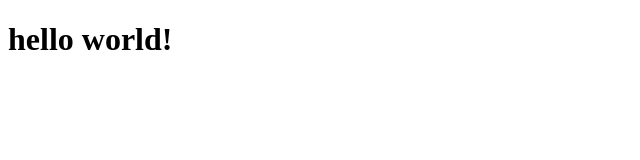
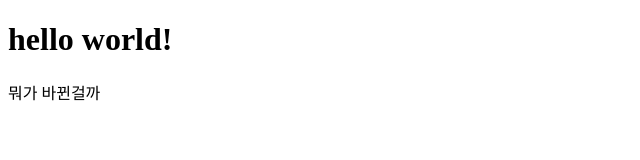
Before and after one commit to mmin0-0/fast-web-recipe, a plain HTML site: page index.html in a window 1280 px wide. Shown: the whole page, without its empty margins (0-640 px from the left). Drawn offline with Linux system fonts and the light colour scheme.

```diff
--- a/index.html
+++ b/index.html
@@ -8,5 +8,6 @@
 </head>
 <body>
   <h1>hello world!</h1>
+  <p>뭐가 바뀐걸까</p>
 </body>
 </html>
```
